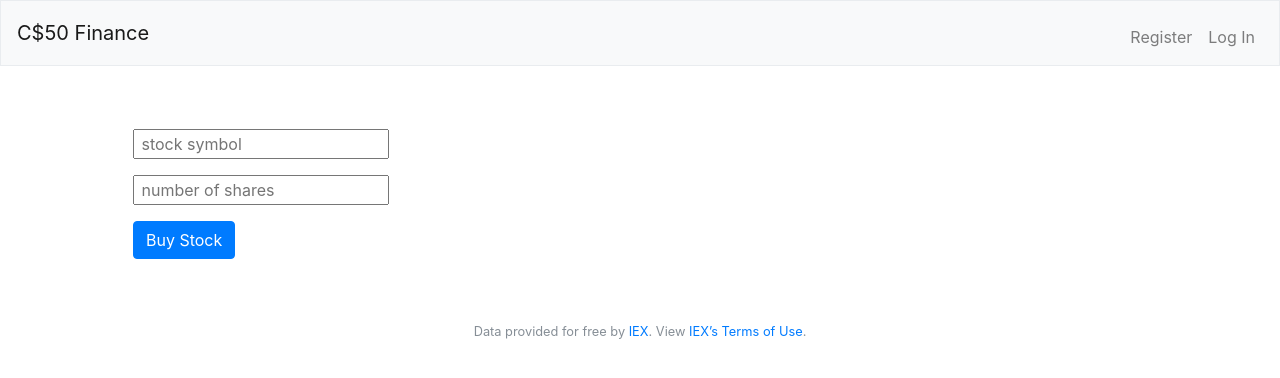
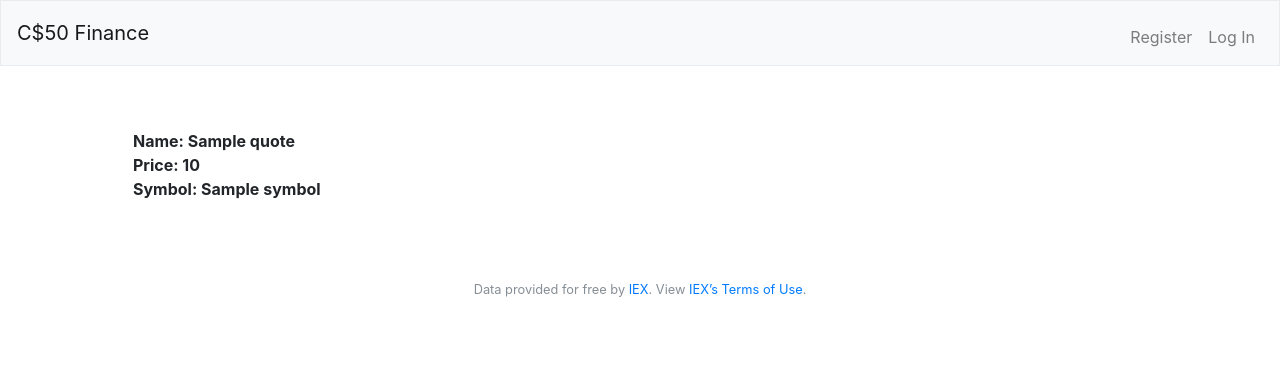
Before and after one commit to dmauro22/Examples, a Flask app: template Web_Applications/Finance/templates/display.html in a window 1280 px wide. Shown: the top 378 px of the page. Run offline with Flask 2, Linux system fonts and the light colour scheme; the template is opened without the code that fills it: most values are stand-ins (such as "Sample title", 1, 10 or a date in 2020); some libraries are stand-ins or nearby versions.

Commit message:
Update display.html

```diff
--- a/Web_Applications/Finance/templates/display.html
+++ b/Web_Applications/Finance/templates/display.html
@@ -1,17 +1,16 @@
 {% extends "layout.html" %}
 
-{% block  title %}
-    Buy Stock
+{% block title %}
+    Stock Price
 {% endblock %}
 
 {% block main %}
-    <form action="/buy" method="post">
-        <div class="form-group">
-            <input name="symbol" type="text" placeholder=" stock symbol"/>
-        </div>
-        <div class="form-group">
-            <input name="shares" type="number" placeholder=" number of shares"/>
-        </div>
-        <button class="btn btn-primary" type="submit">Buy Stock</button>
+    <form action="/display" method="post">
+        <p><strong>
+            Name: {{ quote.name }}<br>
+            Price: {{ quote.price }}<br>
+            Symbol: {{quote.symbol}}<br>
+        </strong></p>
     </form>
+
 {% endblock %}
```
